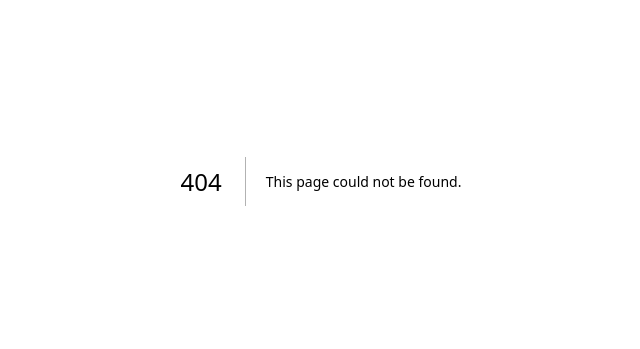
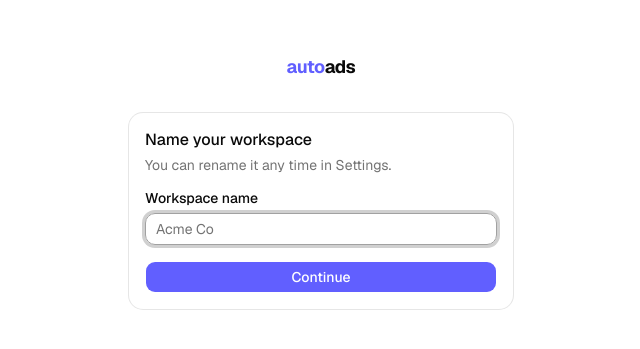
Before and after one commit to itdev-gr/adsproject, a Next.js app: page /onboarding in a window 1280 px wide. Before the commit this address had no page. Shown: the part 219-568 px from the top of the page, without its empty margins (319-959 px from the left). Built offline with nearby package versions, Linux system fonts and the light colour scheme; no server answers.

Commit message:
feat: add /onboarding page (workspace name)

```diff
--- /dev/null
+++ b/src/app/onboarding/page.tsx
@@ -0,0 +1,33 @@
+import { AuthCard } from '@/components/auth/auth-card'
+import { Button } from '@/components/ui/button'
+import { Input } from '@/components/ui/input'
+import { Label } from '@/components/ui/label'
+import { createInitialWorkspace } from '@/lib/actions/onboarding'
+
+export default function OnboardingPage() {
+  const action = async (formData: FormData) => {
+    'use server'
+    await createInitialWorkspace(formData)
+  }
+  return (
+    <AuthCard title="Name your workspace" description="You can rename it any time in Settings.">
+      <form action={action} className="space-y-4">
+        <div className="space-y-2">
+          <Label htmlFor="name">Workspace name</Label>
+          <Input
+            id="name"
+            name="name"
+            type="text"
+            required
+            maxLength={60}
+            placeholder="Acme Co"
+            autoFocus
+          />
+        </div>
+        <Button type="submit" className="w-full">
+          Continue
+        </Button>
+      </form>
+    </AuthCard>
+  )
+}
```
